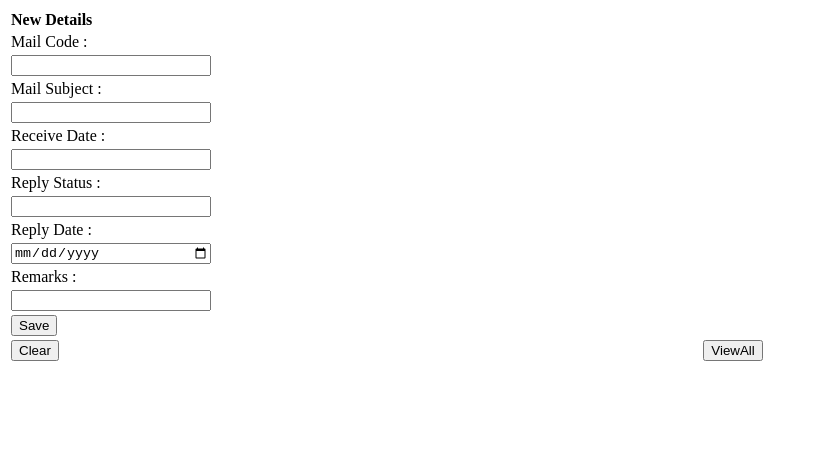
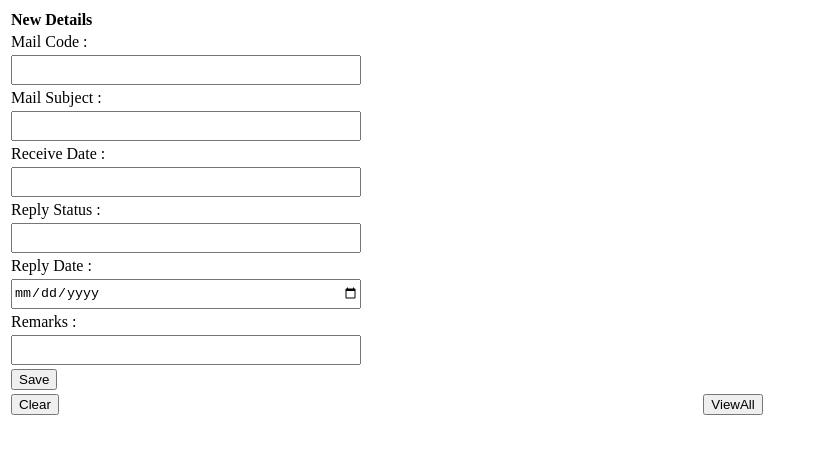
Before and after one commit to vigneshsatha/MailKeeper, a website: page html/index.html in a window 1280 px wide. Shown: the whole page, without its empty margins (0-815 px from the left). Drawn offline with Linux system fonts and the light colour scheme.

Commit message:
Height increased

```diff
--- a/html/index.html
+++ b/html/index.html
@@ -25,7 +25,7 @@
 			</tr>
 			<tr>
 				<td colspan="2">
-					<input  type="text" ng-model="mail.code" style="width:200px;"/>
+					<input  type="text" ng-model="mail.code" style="width:350px;height:30px;"/>
 				</td>
 
 			</tr>
@@ -36,7 +36,7 @@
 			</tr>
 			<tr>
 				<td colspan="2">
-					<input  type="text" ng-model="mail.mailSub" style="width:200px;"/>
+					<input  type="text" ng-model="mail.mailSub" style="width:350px;height:30px;"/>
 				</td>
 			</tr>
 			<tr>
@@ -46,7 +46,7 @@
 			</tr>
 			<tr>
 				<td colspan="2">
-					<input  type="text" ng-model="mail.receiveDate" style="width:200px;"/>
+					<input  type="text" ng-model="mail.receiveDate" style="width:350px;height:30px;"/>
 				</td>
 			</tr>
 			<tr>
@@ -56,7 +56,7 @@
 			</tr>
 			<tr>
 				<td colspan="2">
-					<input  type="text" ng-model="mail.replyStatus" style="width:200px;"/>
+					<input  type="text" ng-model="mail.replyStatus" style="width:350px;height:30px;"/>
 				</td>
 			</tr>
 			<tr>
@@ -66,7 +66,7 @@
 			</tr>
 			<tr>
 				<td colspan="2">
-					<input  type="date" ng-model="mail.replyDate" style="width:200px;"/>
+					<input  type="date" ng-model="mail.replyDate" style="width:350px;height:30px;"/>
 				</td>
 			</tr>
 			<tr>
@@ -76,7 +76,7 @@
 			</tr>
 			<tr>
 				<td colspan="2">
-					<input  type="text" ng-model="mail.remarks" style="width:200px;"/>
+					<input  type="text" ng-model="mail.remarks" style="width:350px;height:30px;"/>
 				</td>
 			</tr>
 			<tr>
```
